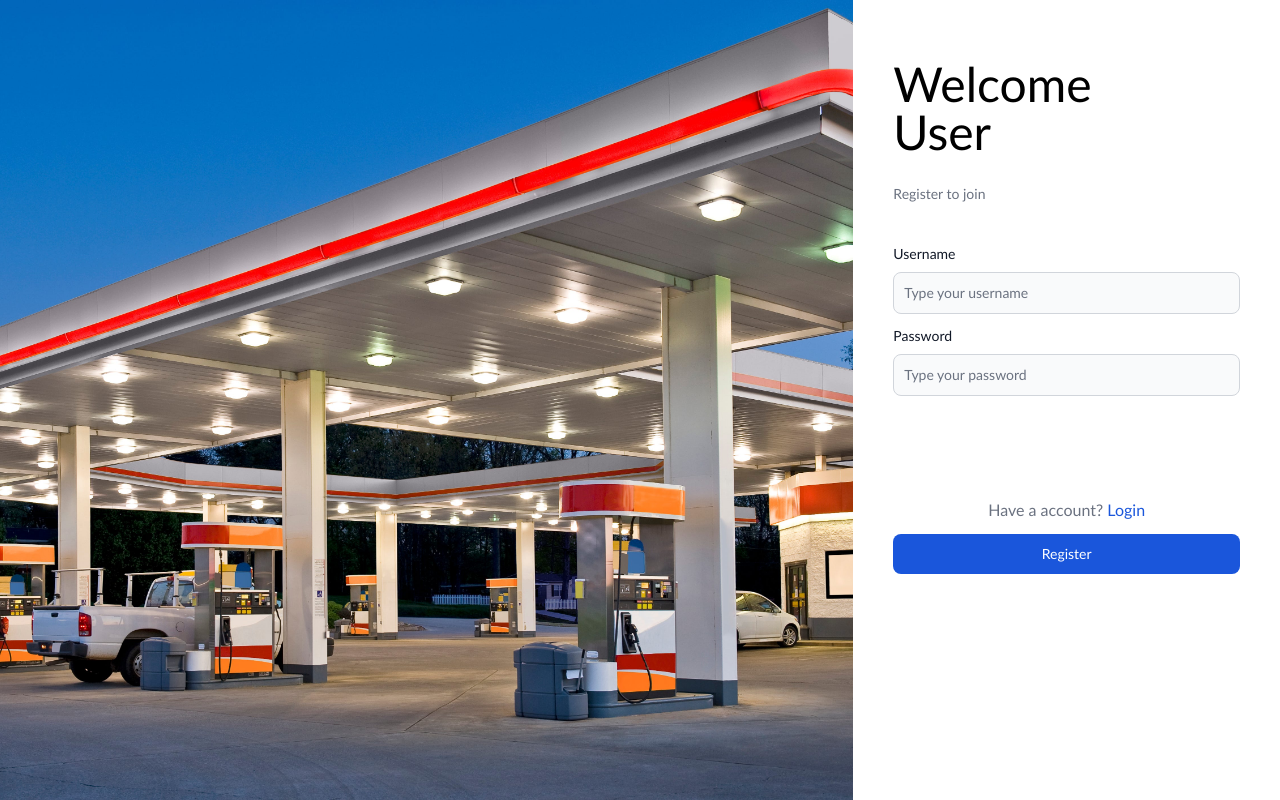
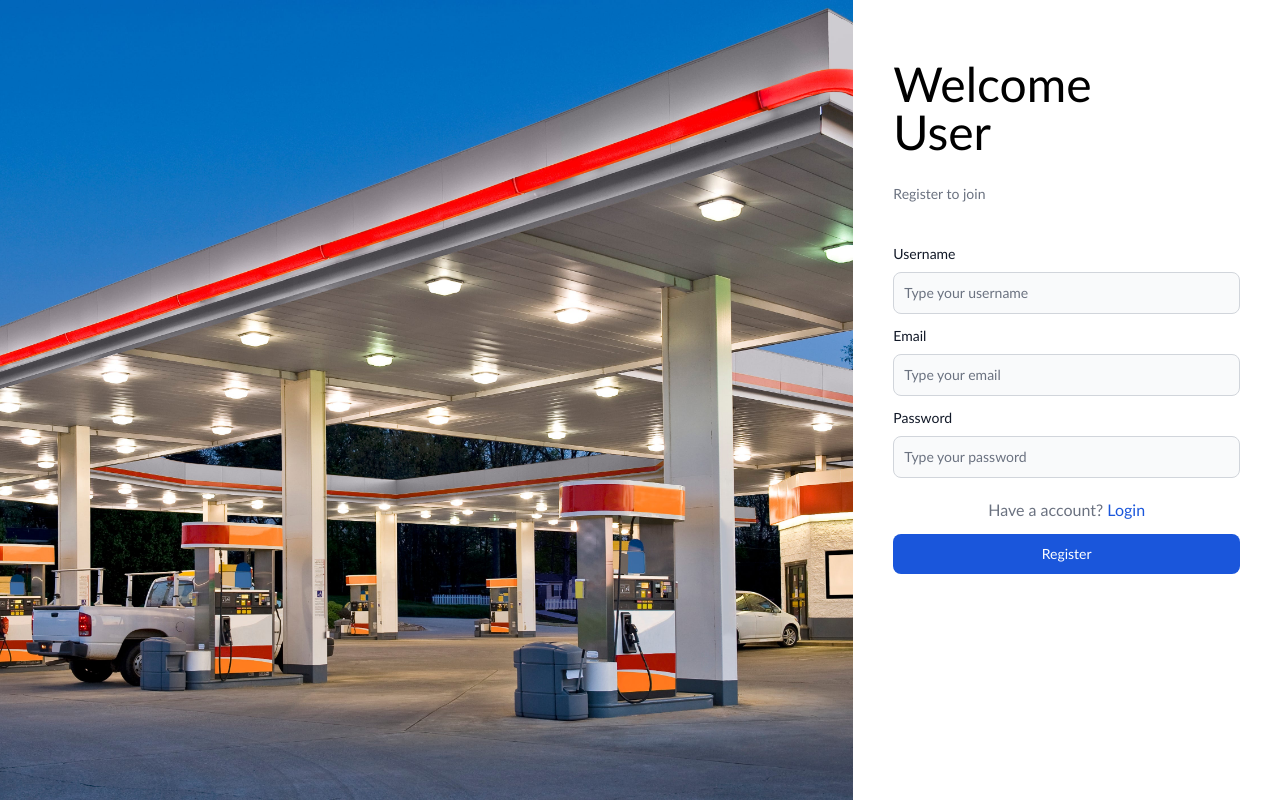
Before and after one commit to faisalach/react-app, a React (Create React App) app: page /register in a window 1280 px wide. Built offline with nearby package versions, Linux system fonts and the light colour scheme.

Commit message:
fix date fuel

```diff
--- a/src/components/VehicleDropdown.js
+++ b/src/components/VehicleDropdown.js
@@ -102,7 +102,7 @@ function VehicleDropdown(props) {
                         {
                             vehicles.map((vehicle) => (
                                 <li key={"v_"+vehicle.id}>
-                                    <a href="/#" onClick={e => {handleActiveVehicle(vehicle.id);handleDropShow();}} data-id={vehicle} className={`block px-4 py-2 rounded-md ${vehicle.id === vehicleActive.id ? "text-white text-gray-600 bg-sky-600 hover:bg-sky-800" : 'hover:bg-gray-100'} `}>
+                                    <a href="/#" onClick={e => {e.preventDefault();handleActiveVehicle(vehicle.id,e);handleDropShow();}} data-id={vehicle} className={`block px-4 py-2 rounded-md ${vehicle.id === vehicleActive.id ? "text-white text-gray-600 bg-sky-600 hover:bg-sky-800" : 'hover:bg-gray-100'} `}>
                                         <span className='mr-4 flex items-center'>
                                             <FontAwesomeIcon icon={faMotorcycle} className='text-4xl mr-5'/>
                                             <div className='text-left'>
--- a/src/pages/fuel.js
+++ b/src/pages/fuel.js
@@ -201,7 +201,7 @@ const Fuel = () => {
 						isLoad && vehicleLogs.map(fuel => (
 							<div key={`f_`+fuel.id} className="rounded-lg mb-3 bg-white border border-gray-200 rounded-lg shadow">
 								<div className="rounded-t-lg px-6 py-3 bg-sky-600 text-white grid grid-cols-2 items-center">
-									<p className='font-semibold '>{dateFormat(fuel.created_at)} {timeFormat(fuel.created_at)}</p>
+									<p className='font-semibold '>{dateFormat(fuel.filling_date)} {timeFormat(fuel.filling_date)}</p>
 									<div className='flex justify-end relative dropdown'>
 										<button onClick={handleDropdown} className="text-white dropdown-button font-semibold font-medium rounded-lg text-sm px-5 py-2.5 text-center inline-flex items-center" type="button">
 											<FontAwesomeIcon icon={faEllipsisVertical}/>
--- a/src/pages/login.js
+++ b/src/pages/login.js
@@ -1,5 +1,5 @@
 import React, { useContext, useEffect, useState } from 'react';
-import  { useNavigate } from 'react-router-dom';
+import  { Link, useNavigate } from 'react-router-dom';
 import Api from '../context/api';
 
 import { useAuth } from '../context/useAuth';
@@ -70,7 +70,7 @@ const Login = () => {
 						<div className='h-[70px]'></div>
 
 						<div className="d-grid gap-2 mt-5">
-							<p className="text-gray-500 text-center">Create new account? <a href="/register" className='text-blue-700 hover:text-blue-500'>Register</a></p>
+							<p className="text-gray-500 text-center">Create new account? <Link to="/register" className='text-blue-700 hover:text-blue-500'>Register</Link></p>
 							<button type="submit" disabled={ isLoad } className="text-white w-full mt-3 bg-blue-700 hover:bg-blue-800 disabled:bg-blue-500 focus:ring-4 focus:ring-blue-300 font-medium rounded-lg text-sm px-5 py-2.5 mr-2 mb-2 dark:bg-blue-600 dark:hover:bg-blue-700 focus:outline-none dark:focus:ring-blue-800">
 								Login
 								{ isLoad && (
--- a/src/pages/register.js
+++ b/src/pages/register.js
@@ -1,6 +1,6 @@
 import React, { useContext, useEffect, useState } from 'react';
 import Api from '../context/api';
-import { useNavigate } from 'react-router-dom';
+import { Link, useNavigate } from 'react-router-dom';
 import authContext from '../context/authContext';
 import Spinner from '../components/Spinner';
 import { useAuth } from '../context/useAuth';
@@ -17,6 +17,7 @@ const Register = () => {
 
 	const [error, setError] = useState('');
 	const [username, setUsername] = useState('');
+	const [email, setEmail] = useState('');
 	const [password, setPassword] = useState('');
 	const [isLoad, setLoad] = useState(false);
 
@@ -27,6 +28,7 @@ const Register = () => {
 		setLoad(true);
 		await Api.post('/register', {
 			username: username,
+			email: email,
 			password: password
 		})
 		.then(function (response) {
@@ -60,13 +62,16 @@ const Register = () => {
 							<input id='username' placeholder="Type your username" onChange={ e => setUsername(e.target.value)} type="text" className="bg-gray-50 border border-gray-300 text-gray-900 text-sm rounded-lg focus:ring-blue-500 focus:border-blue-500 block w-full p-2.5 dark:bg-gray-700 dark:border-gray-600 dark:placeholder-gray-400 dark:text-white dark:focus:ring-blue-500 dark:focus:border-blue-500" required/>
 						</div>
 						<div className="mb-3">
+							<label htmlFor="email" className="block mb-2 text-sm font-medium text-gray-900 dark:text-white">Email</label>
+							<input id='email' placeholder="Type your email" onChange={ e => setEmail(e.target.value)} type="text" className="bg-gray-50 border border-gray-300 text-gray-900 text-sm rounded-lg focus:ring-blue-500 focus:border-blue-500 block w-full p-2.5 dark:bg-gray-700 dark:border-gray-600 dark:placeholder-gray-400 dark:text-white dark:focus:ring-blue-500 dark:focus:border-blue-500" required/>
+						</div>
+						<div className="mb-3">
 							<label htmlFor="password" className="block mb-2 text-sm font-medium text-gray-900 dark:text-white">Password</label>
 							<input id='password' placeholder="Type your password" onChange={ e => setPassword(e.target.value)} type="password" className="bg-gray-50 border border-gray-300 text-gray-900 text-sm rounded-lg focus:ring-blue-500 focus:border-blue-500 block w-full p-2.5 dark:bg-gray-700 dark:border-gray-600 dark:placeholder-gray-400 dark:text-white dark:focus:ring-blue-500 dark:focus:border-blue-500" required/>
 						</div>
-						<div className='h-[70px]'></div>
 
 						<div className="d-grid gap-2 mt-5">
-							<p className="text-gray-500 text-center">Have a account? <a href="/login" className='text-blue-700 hover:text-blue-500'>Login</a></p>
+							<p className="text-gray-500 text-center">Have a account? <Link to="/login" className='text-blue-700 hover:text-blue-500'>Login</Link></p>
 							<button type="submit" disabled={ isLoad } className="text-white w-full mt-3 bg-blue-700 hover:bg-blue-800 disabled:bg-blue-500 focus:ring-4 focus:ring-blue-300 font-medium rounded-lg text-sm px-5 py-2.5 mr-2 mb-2 dark:bg-blue-600 dark:hover:bg-blue-700 focus:outline-none dark:focus:ring-blue-800">
 								Register
 								{ isLoad && (
```
